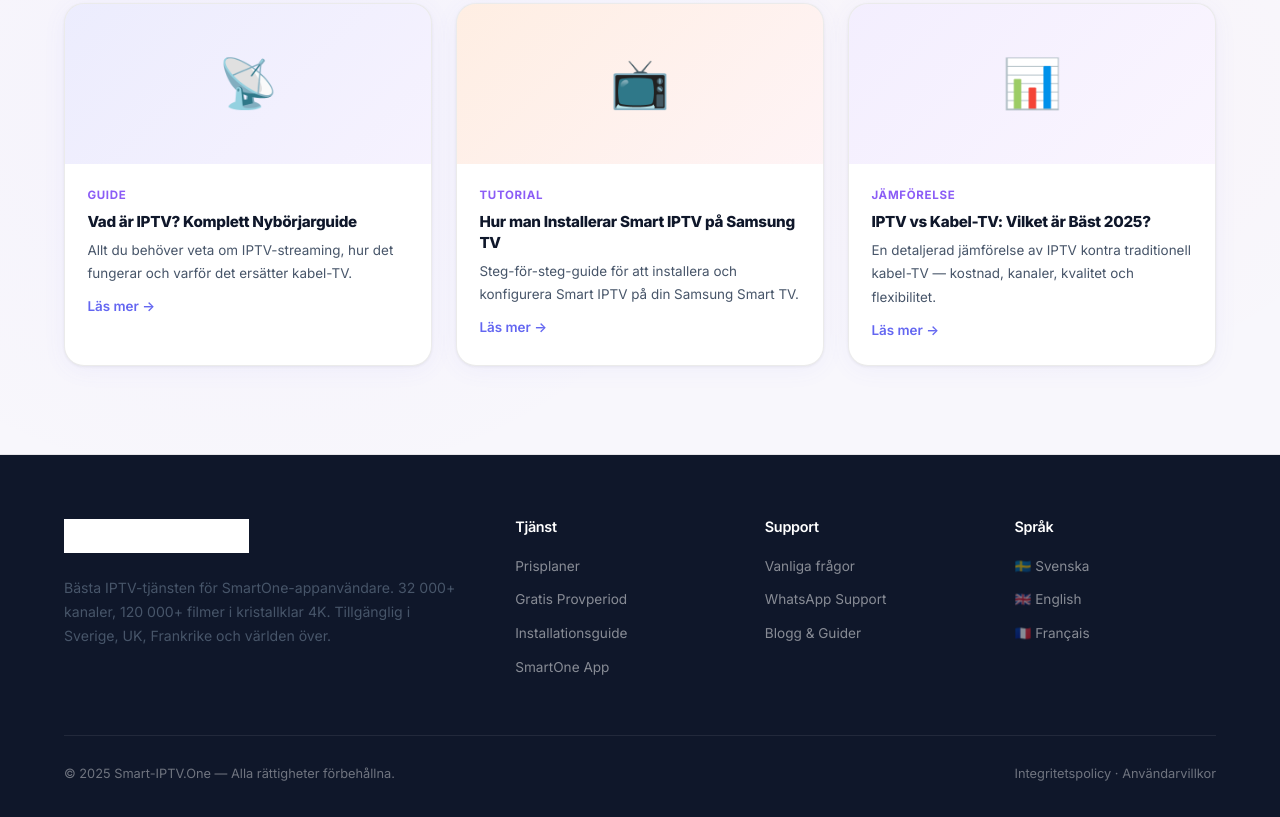
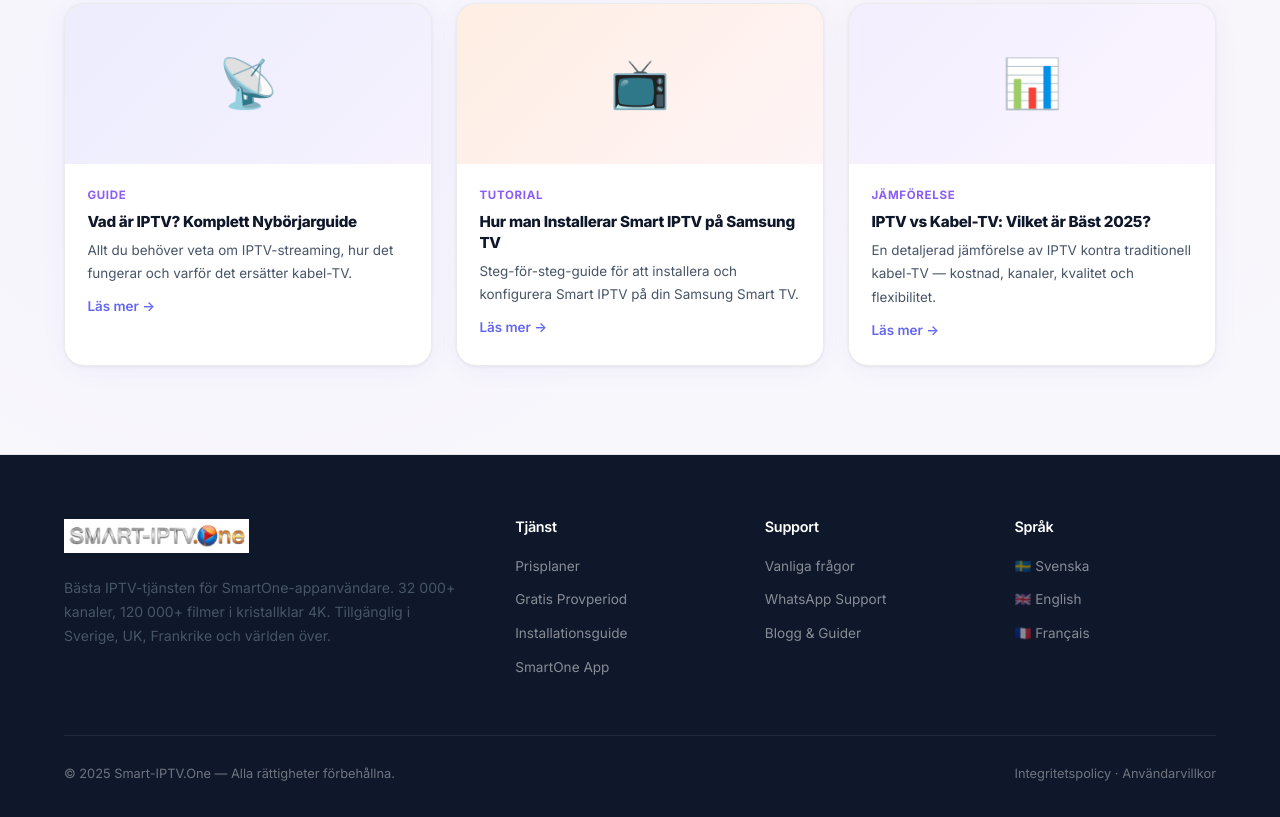
Before and after one commit to Abouhai/smarttv, a plain HTML site: page index.html in a window 1280 px wide. Shown: the part 8017-8834 px from the top of the page. Drawn offline with Linux system fonts and the light colour scheme.

Commit message:
Add files via upload

```diff
--- a/assets/style.css
+++ b/assets/style.css
@@ -538,7 +538,7 @@ footer {
   padding: 4rem 0 2rem;
 }
 .footer-grid { display: grid; grid-template-columns: 2fr 1fr 1fr 1fr; gap: 3rem; margin-bottom: 3rem; }
-.footer-brand img { height: 34px; margin-bottom: 1rem; filter: brightness(0) invert(1); }
+.footer-brand img { height: 34px; margin-bottom: 1rem; }
 .footer-brand p { font-size: .88rem; line-height: 1.7; }
 .footer-col h4 { color: #fff; font-size: .9rem; margin-bottom: 1.1rem; font-weight: 600; }
 .footer-col ul { list-style: none; }
```
